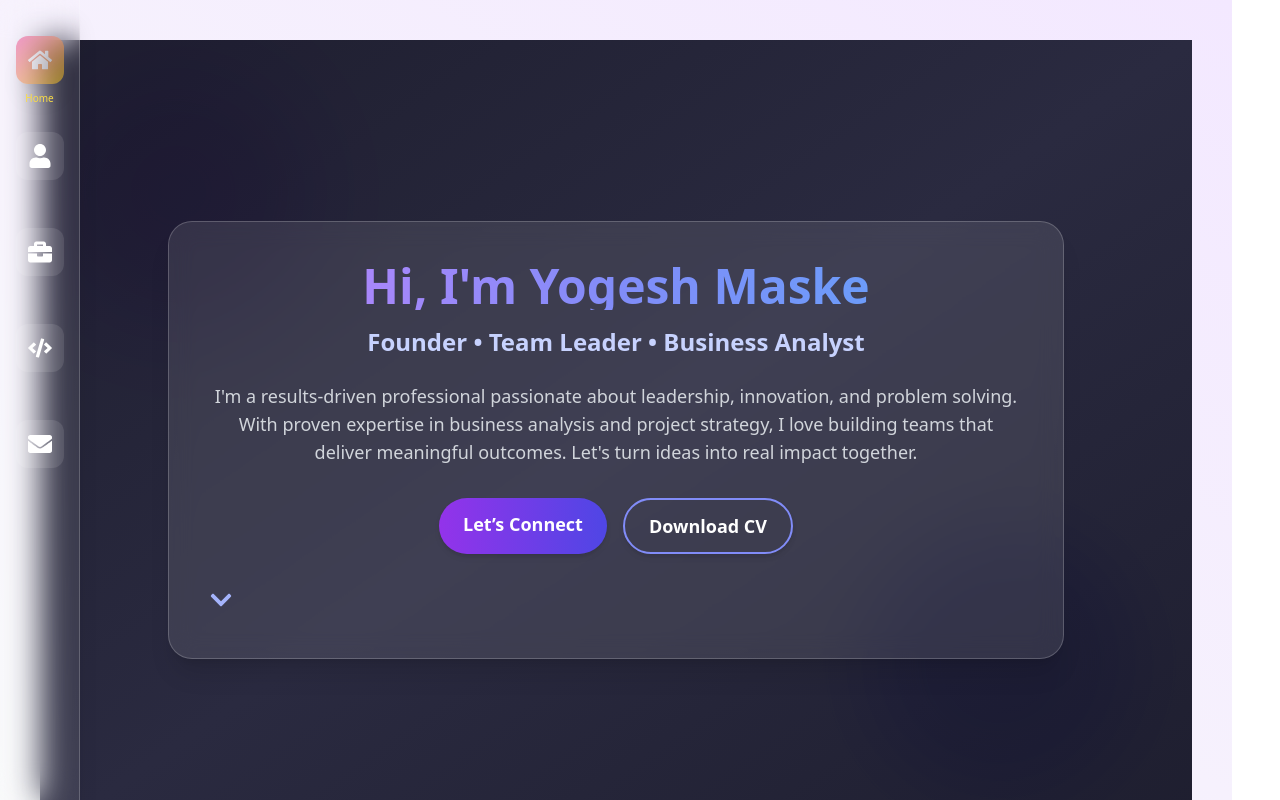
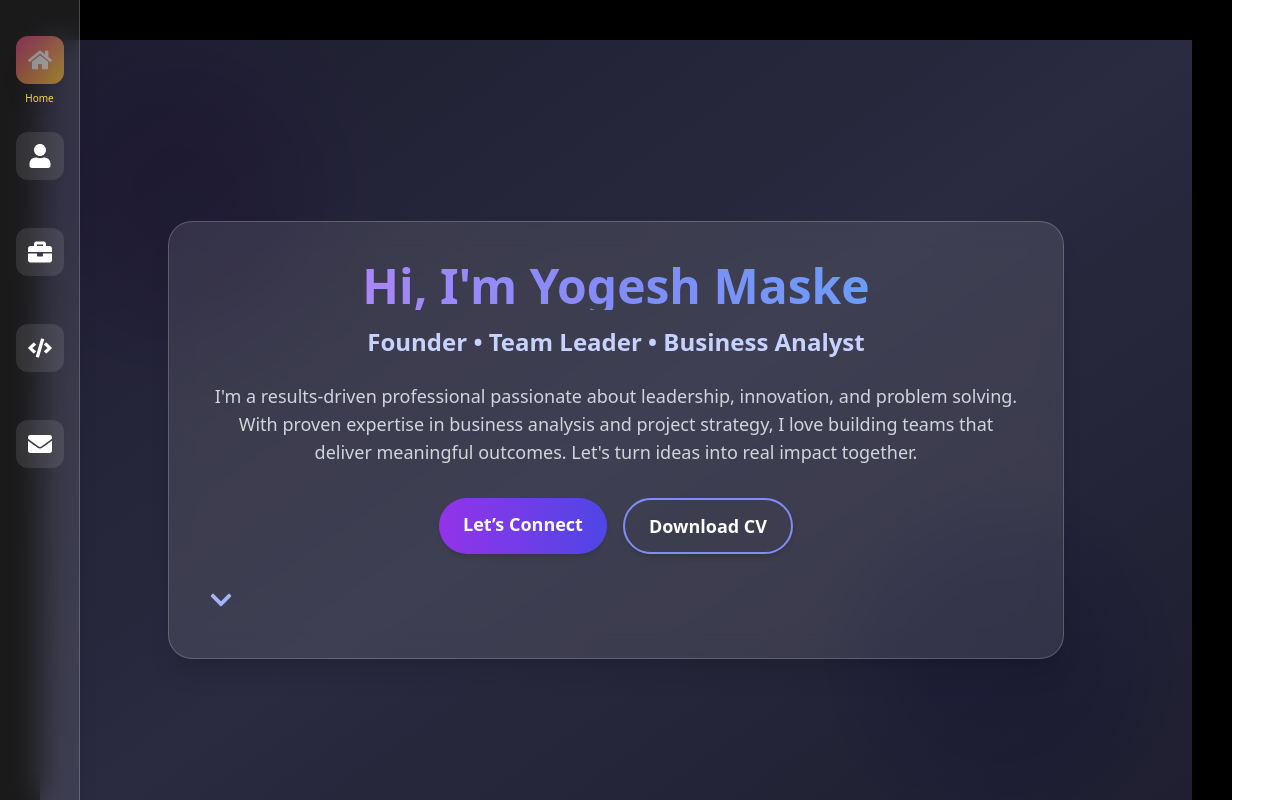
Before and after one commit to Itzmeyogesh/yogesh-portfolio, a React (Vite) app: page / in a window 1280 px wide. Built offline with nearby package versions, Linux system fonts and the light colour scheme.

Commit message:
Update App.jsx

```diff
--- a/src/App.jsx
+++ b/src/App.jsx
@@ -9,70 +9,76 @@ import Footer from './components/Footer';
 
 function App() {
   return (
-    <div className="flex flex-col lg:flex-row h-screen overflow-hidden bg-gradient-to-tr from-gray-50 to-purple-100">
+    <div className="flex flex-col lg:flex-row h-screen overflow-hidden bg-gradient-to-tr from-black to-purple-900 text-white">
 
-      {/* ✅ Sidebar — Handles its own responsiveness */}
+      {/* Sidebar */}
       <Sidebar />
 
-      {/* ✅ Main Content */}
-      <main className="flex-1 w-full h-screen overflow-y-auto p-4 sm:p-6 lg:p-10 space-y-6 sm:space-y-8 lg:space-y-16 scroll-smooth scrollbar-thin scrollbar-thumb-purple-500 scrollbar-track-purple-200">
+      {/* Main Content */}
+      <main className="flex-1 w-full h-screen overflow-y-auto p-3 sm:p-4 lg:p-10 space-y-4 sm:space-y-6 lg:space-y-12
+        scroll-smooth scrollbar-thin scrollbar-thumb-purple-500 scrollbar-track-black bg-black text-white">
 
-        {/* 🏠 Home Section */}
+        {/* Home */}
         <motion.section
           id="home"
-          className="min-h-screen"
+          className="min-h-[90vh]"
           initial={{ opacity: 0, y: 30 }}
-          animate={{ opacity: 1, y: 0 }}
+          whileInView={{ opacity: 1, y: 0 }}
           transition={{ duration: 0.8 }}
+          viewport={{ once: true }}
         >
           <Home />
         </motion.section>
 
-        {/* 👤 About Section */}
+        {/* About */}
         <motion.section
           id="about"
-          className="min-h-screen"
+          className="min-h-[90vh]"
           initial={{ opacity: 0, x: -30 }}
-          animate={{ opacity: 1, x: 0 }}
+          whileInView={{ opacity: 1, x: 0 }}
           transition={{ duration: 0.8 }}
+          viewport={{ once: true }}
         >
           <About />
         </motion.section>
 
-        {/* 💼 Experience Section */}
+        {/* Experience */}
         <motion.section
           id="experience"
-          className="min-h-screen"
+          className="min-h-[90vh]"
           initial={{ opacity: 0, x: 30 }}
-          animate={{ opacity: 1, x: 0 }}
+          whileInView={{ opacity: 1, x: 0 }}
           transition={{ duration: 0.8 }}
+          viewport={{ once: true }}
         >
           <Experience />
         </motion.section>
 
-        {/* 🛠 Skills Section */}
+        {/* Skills */}
         <motion.section
           id="skills"
-          className="min-h-screen"
+          className="min-h-[90vh]"
           initial={{ opacity: 0, scale: 0.8 }}
-          animate={{ opacity: 1, scale: 1 }}
+          whileInView={{ opacity: 1, scale: 1 }}
           transition={{ duration: 0.8 }}
+          viewport={{ once: true }}
         >
           <Skills />
         </motion.section>
 
-        {/* 📞 Contact Section */}
+        {/* Contact */}
         <motion.section
           id="contact"
-          className="min-h-screen"
+          className="min-h-[90vh]"
           initial={{ opacity: 0, y: 30 }}
-          animate={{ opacity: 1, y: 0 }}
+          whileInView={{ opacity: 1, y: 0 }}
           transition={{ duration: 0.8 }}
+          viewport={{ once: true }}
         >
           <Contact />
         </motion.section>
 
-        {/* 🔻 Footer */}
+        {/* Footer */}
         <Footer />
 
       </main>
```
